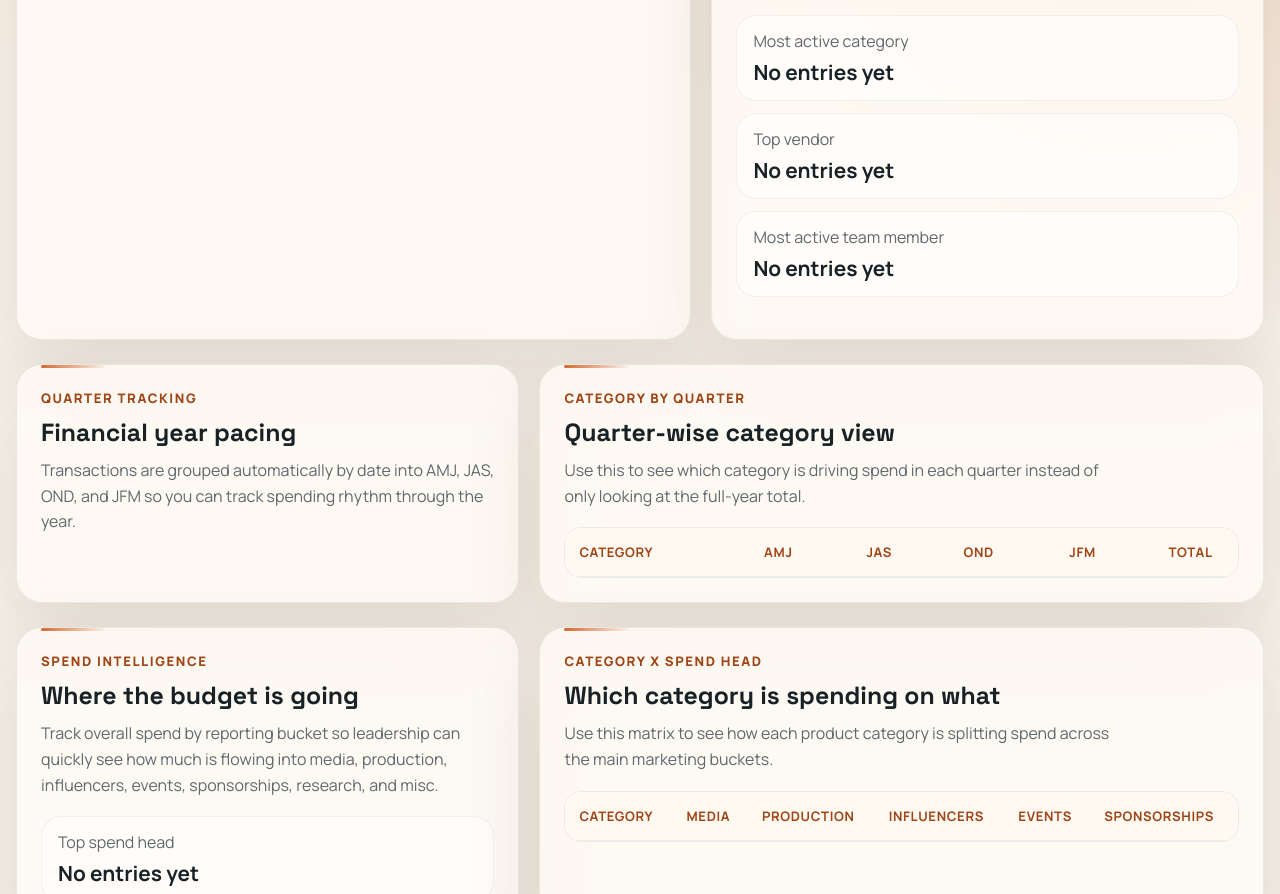
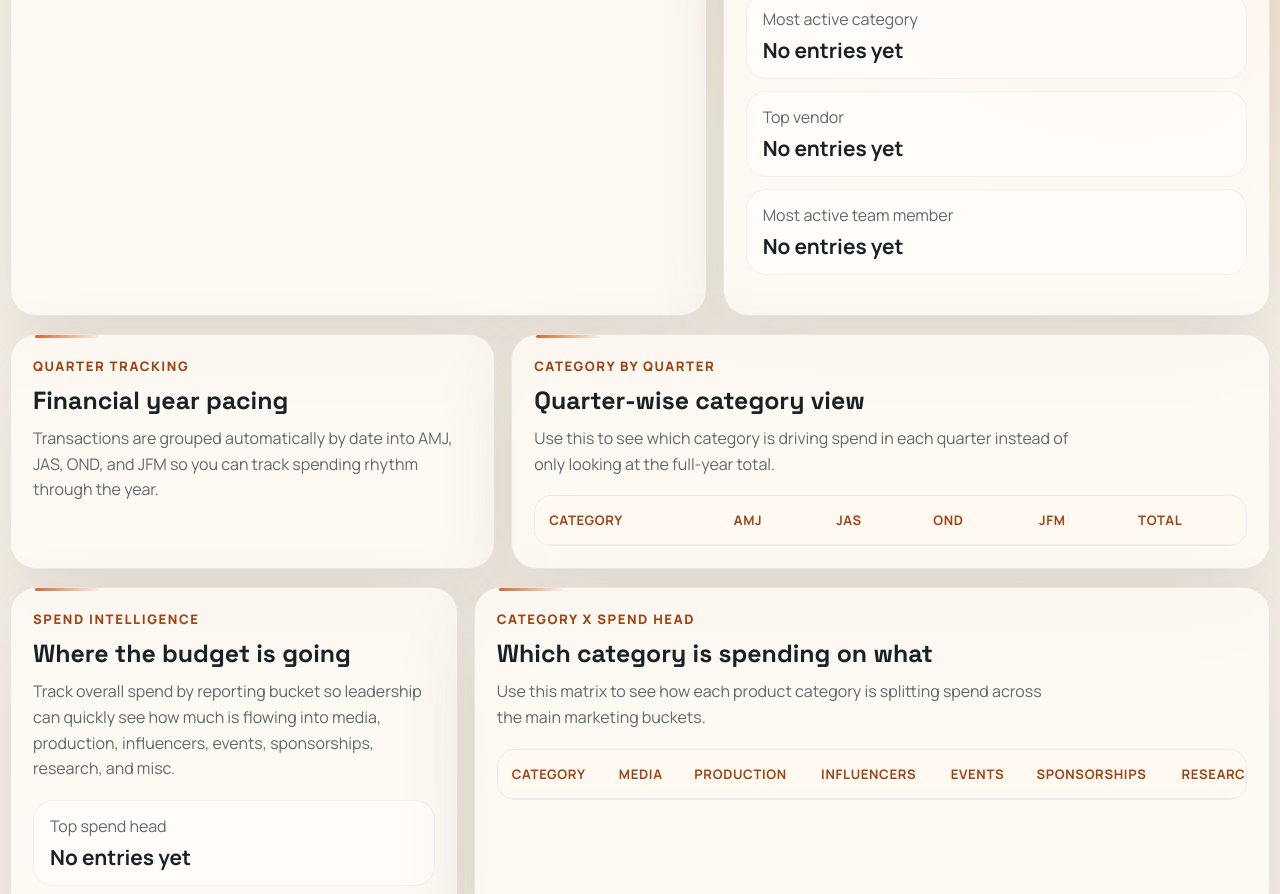
Before and after one commit to AnirudhPanda/cultstore-budget-flow, a website: page index.html in a window 1280 px wide. Shown: the part 794-1688 px from the top of the page. Drawn offline with Linux system fonts and the light colour scheme; no server answers.

Commit message:
Optimize layout width for larger screens

```diff
--- a/styles.css
+++ b/styles.css
@@ -49,18 +49,18 @@ select:focus-visible {
 }
 
 .page-shell {
-  width: min(1320px, calc(100% - 32px));
-  max-width: calc(100% - 32px);
+  width: min(1480px, calc(100% - 20px));
+  max-width: calc(100% - 20px);
   margin: 0 auto;
-  padding: 32px 0 56px;
+  padding: 24px 0 48px;
 }
 
 .hero {
   display: grid;
-  grid-template-columns: 1.3fr 0.8fr;
-  gap: 24px;
+  grid-template-columns: minmax(0, 1.45fr) minmax(320px, 0.85fr);
+  gap: 18px;
   align-items: stretch;
-  margin-bottom: 28px;
+  margin-bottom: 22px;
 }
 
 .hero-copy,
@@ -291,13 +291,13 @@ label {
 
 .dashboard {
   display: grid;
-  gap: 24px;
+  gap: 18px;
 }
 
 .summary-grid,
 .two-column-grid {
   display: grid;
-  gap: 20px;
+  gap: 16px;
 }
 
 .hero > *,
@@ -313,15 +313,15 @@ label {
 }
 
 .two-column-grid {
-  grid-template-columns: 1.1fr 0.9fr;
+  grid-template-columns: minmax(0, 1.12fr) minmax(0, 0.88fr);
 }
 
 .quarter-layout {
-  grid-template-columns: 0.82fr 1.18fr;
+  grid-template-columns: minmax(0, 0.78fr) minmax(0, 1.22fr);
 }
 
 .intelligence-layout {
-  grid-template-columns: 0.82fr 1.18fr;
+  grid-template-columns: minmax(0, 0.72fr) minmax(0, 1.28fr);
 }
 
 .form-layout {
@@ -330,7 +330,7 @@ label {
 
 .panel {
   border-radius: 26px;
-  padding: 24px;
+  padding: 22px;
   position: relative;
 }
 
```
